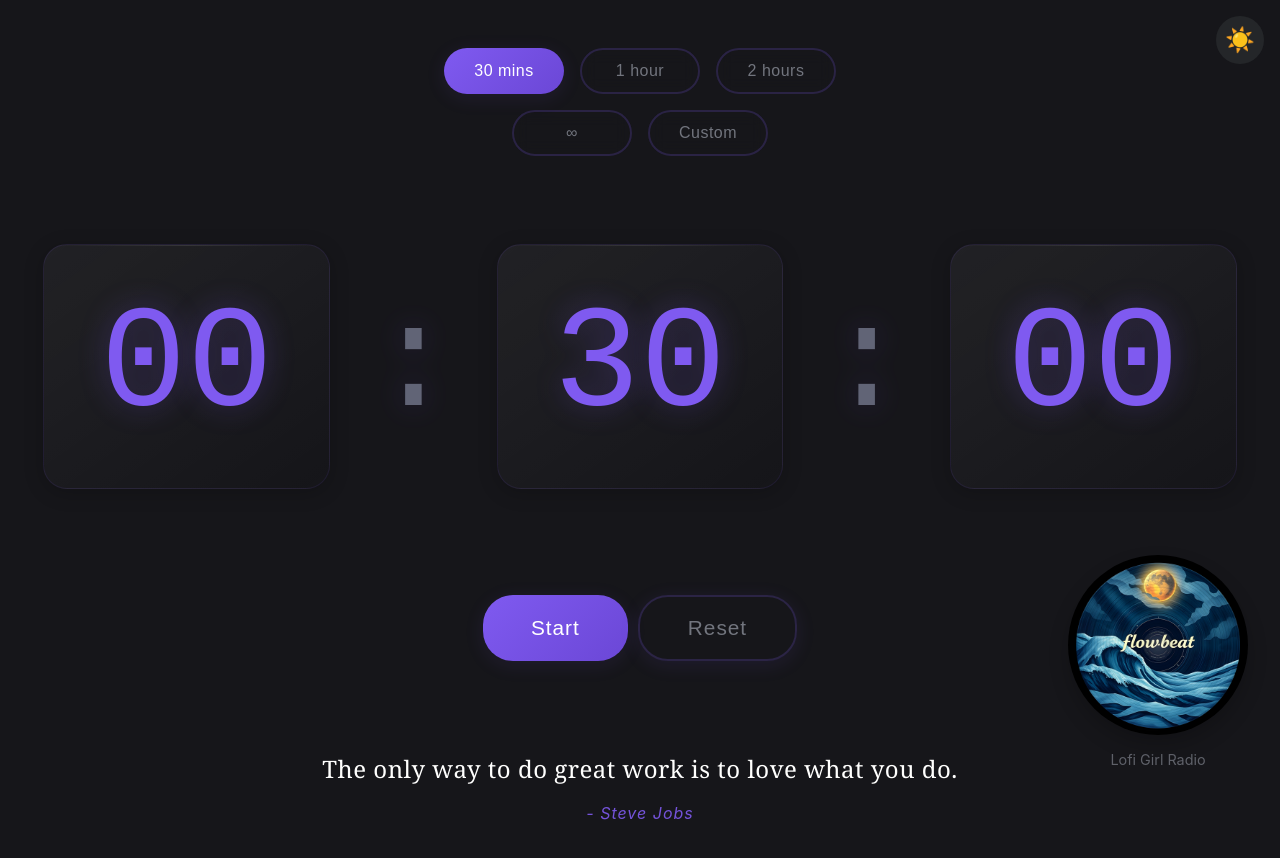
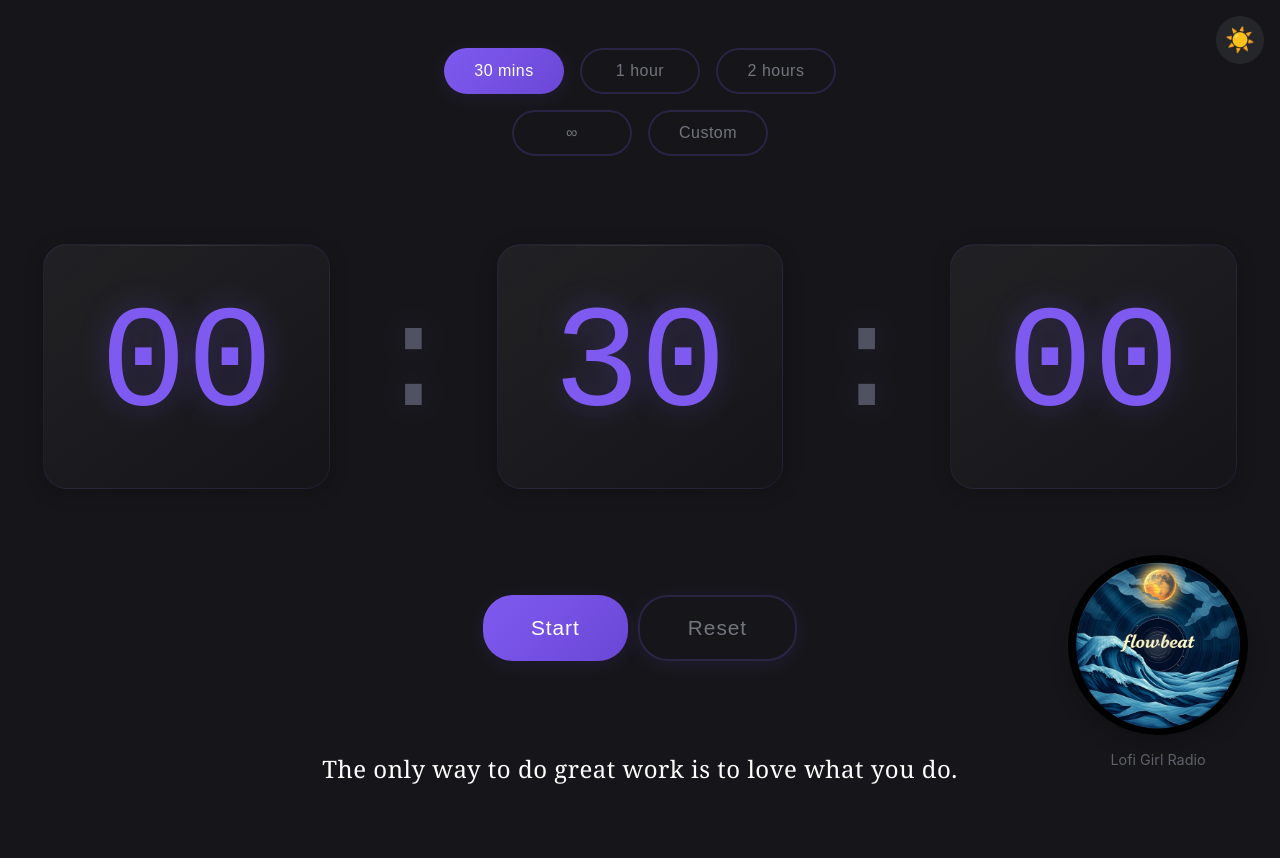
Before and after one commit to KeshariPiyush24/FlowBeat, a React (Vite) app: page / in a window 1280 px wide. Shown: the top 858 px of the page. After the commit the page ends 800 px from the top, so only its background shows below. Built offline with nearby package versions, Linux system fonts and the light colour scheme; no server answers.

Commit message:
fixed scorlling issue

```diff
--- a/src/components/Layout/Container.css
+++ b/src/components/Layout/Container.css
@@ -7,7 +7,7 @@
     display: flex;
     flex-direction: column;
     gap: 1rem;
-    overflow-y: auto;
+    overflow: hidden;
     -webkit-overflow-scrolling: touch;
 }
 
--- a/src/index.css
+++ b/src/index.css
@@ -13,7 +13,7 @@
   --color-warning: #FF8E3C;
   --gradient-primary: linear-gradient(135deg, #7F5AF0, #6B47D6);
   --gradient-surface-light: linear-gradient(145deg, #FFFFFF, #F8FAFF);
-  --gradient-surface-dark: linear-gradient(145deg, rgba(255,255,255,0.05), rgba(255,255,255,0));
+  --gradient-surface-dark: linear-gradient(145deg, rgba(255, 255, 255, 0.05), rgba(255, 255, 255, 0));
   --transition-speed: 0.3s;
   --shadow-light: 0 4px 20px rgba(127, 90, 240, 0.1);
   --shadow-dark: 0 4px 20px rgba(0, 0, 0, 0.2);
@@ -24,6 +24,19 @@
   margin: 0;
   padding: 0;
   box-sizing: border-box;
+}
+
+html,
+body {
+  overflow-x: hidden;
+  width: 100%;
+  height: 100%;
+}
+
+#root {
+  min-height: 100%;
+  width: 100%;
+  overflow: hidden;
 }
 
 body {
@@ -49,8 +62,13 @@ body.dark-mode {
 }
 
 @keyframes flip {
-  0% { transform: rotateX(0); }
-  100% { transform: rotateX(180deg); }
+  0% {
+    transform: rotateX(0);
+  }
+
+  100% {
+    transform: rotateX(180deg);
+  }
 }
 
 .flip-animation {
--- a/src/styles/App.css
+++ b/src/styles/App.css
@@ -1,6 +1,6 @@
 .app {
     min-height: 100vh;
-    width: 100vw;
+    width: 100%;
     display: flex;
     flex-direction: column;
     align-items: center;
@@ -108,3 +108,17 @@
     align-items: center;
     text-align: center;
 }
+
+body {
+    margin: 0;
+    padding: 0;
+    min-height: 100vh;
+    overflow-x: hidden;
+    /* Prevents horizontal scrollbar */
+}
+
+#root {
+    min-height: 100vh;
+    overflow: hidden;
+    /* Contains all content within viewport */
+}
```
